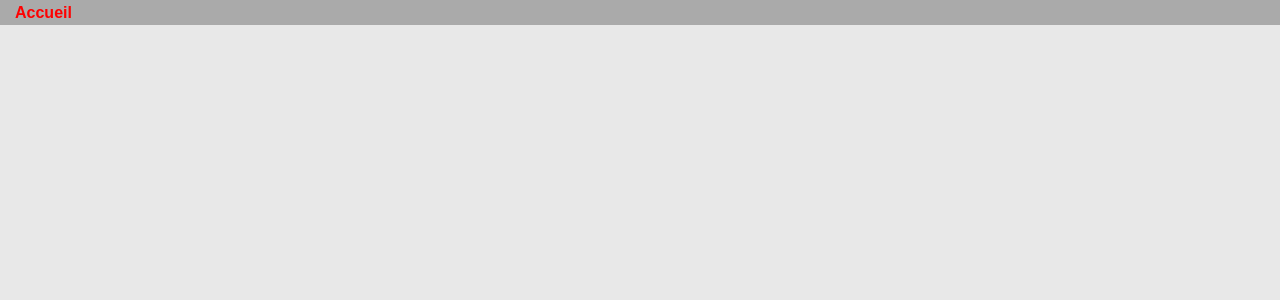
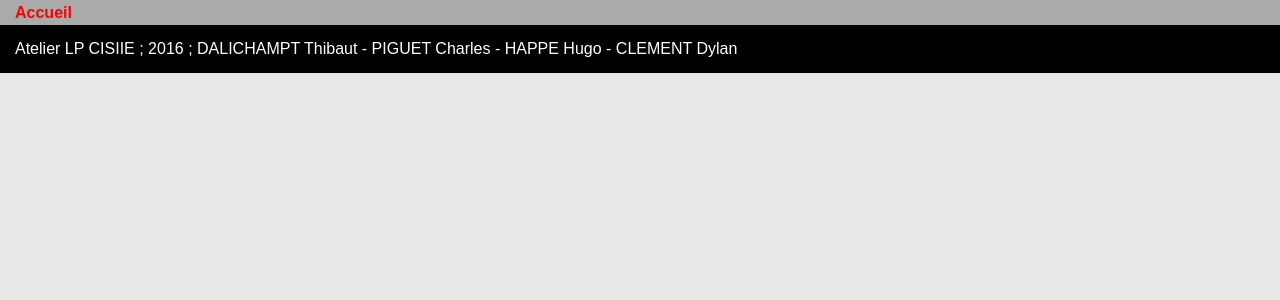
Before and after one commit to dclement8/LP-CISIIE-Atelier-1, a PHP site: page / in a window 1280 px wide. Shown: the part 108-408 px from the top of the page. Run offline with PHP 8.4, Linux system fonts and the light colour scheme; tables that the repository leaves empty hold one stand-in row (values such as "Sample post"); some libraries are stand-ins or nearby versions.

Commit message:
Ajout d'un footer en bas de page
Footer avec les noms des membres du groupe.

```diff
--- a/css/main.css
+++ b/css/main.css
@@ -269,6 +269,13 @@ hr {
 
 [id^="spoiler-"] {
   display: none; }
+
+footer {
+  background-color: black;
+  color: white;
+  padding: 15px;
+  width: 100%;
+  bottom: 0px; }
 
 .btn {
   font-size: 16px;
--- a/scss/_base.scss
+++ b/scss/_base.scss
@@ -336,3 +336,12 @@ hr {
 [id^="spoiler-"] {
 	display: none;
 }
+
+footer
+{
+	background-color:black;
+	color:white;
+	padding:15px;
+	width:100%;
+	bottom:0px;
+}
--- a/src/sportnet/view/AbstractView.php
+++ b/src/sportnet/view/AbstractView.php
@@ -63,6 +63,18 @@ abstract class AbstractView {
         $html  = "<header class='entete'>\n";
 		$html .= "\t<a href='".$this->script_name."'>SportNet</a>\n";
 		$html .= "</header>\n";
+        return $html;
+    }
+
+
+	/*
+     *  Crée le fragment HTML du footer
+     *
+     */
+    protected function renderFooter(){
+        $html  = "<footer>\n";
+		$html .= "\tAtelier LP CISIIE ; 2016 ; DALICHAMPT Thibaut - PIGUET Charles - HAPPE Hugo - CLEMENT Dylan\n";
+		$html .= "</footer>\n";
         return $html;
     }
 
--- a/src/sportnet/view/SportnetView.php
+++ b/src/sportnet/view/SportnetView.php
@@ -269,7 +269,7 @@ EOT;
 			$html .= "</div>\n";
 		}
 
-		$html .= "</div>\n";
+		$html .= "</div></div>\n";
 		return $html;
 	}
 
@@ -498,6 +498,7 @@ EOT;
         $header 	= $this->renderHeader();
         $menu   	= $this->renderMenu();
 		$messages	= $this->renderMessage();
+		$footer		= $this->renderFooter();
 
 /*
  * Utilisation de la syntaxe HEREDOC pour écrire la chaine de caractère de
@@ -529,6 +530,8 @@ EOT;
 		<div class="container line">
 			${main}
 		</div>
+
+		${footer}
     </body>
 </html>
 EOT;
```
Also changed, not shown: 1 other file.
